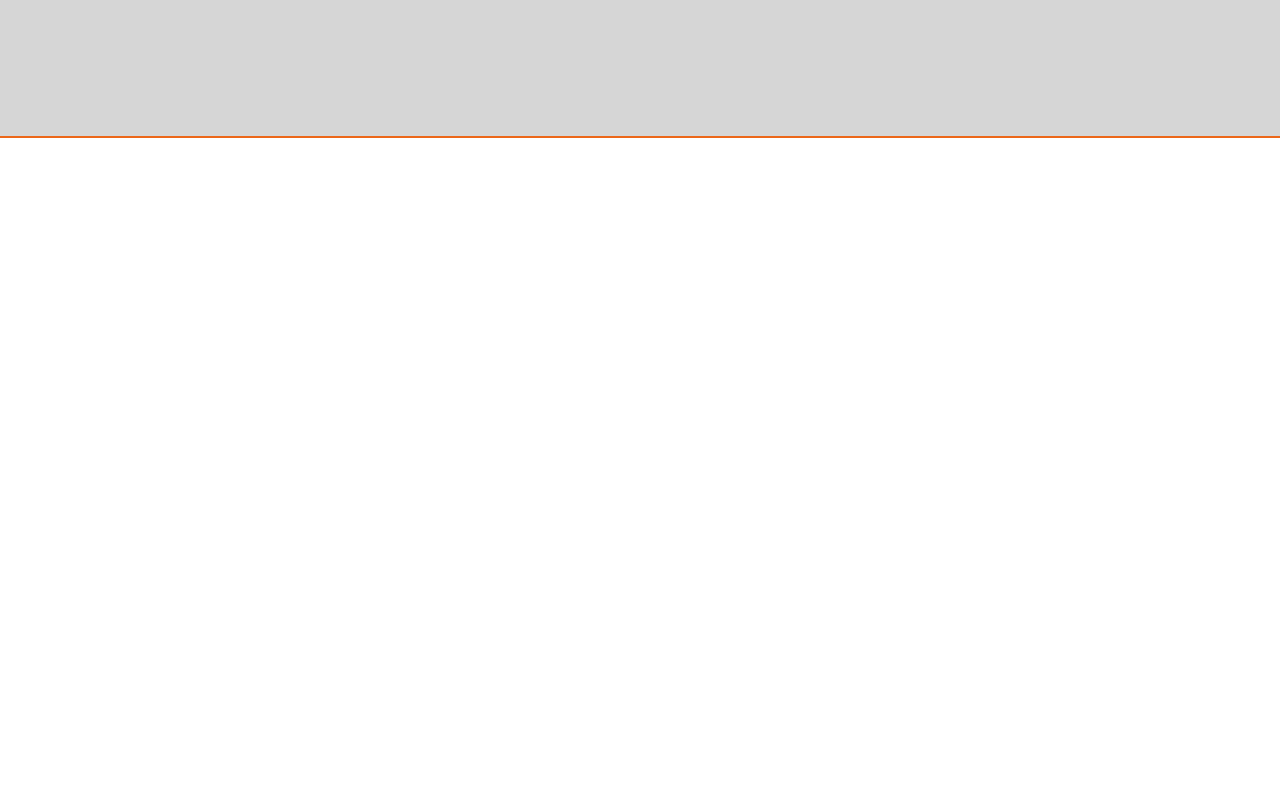
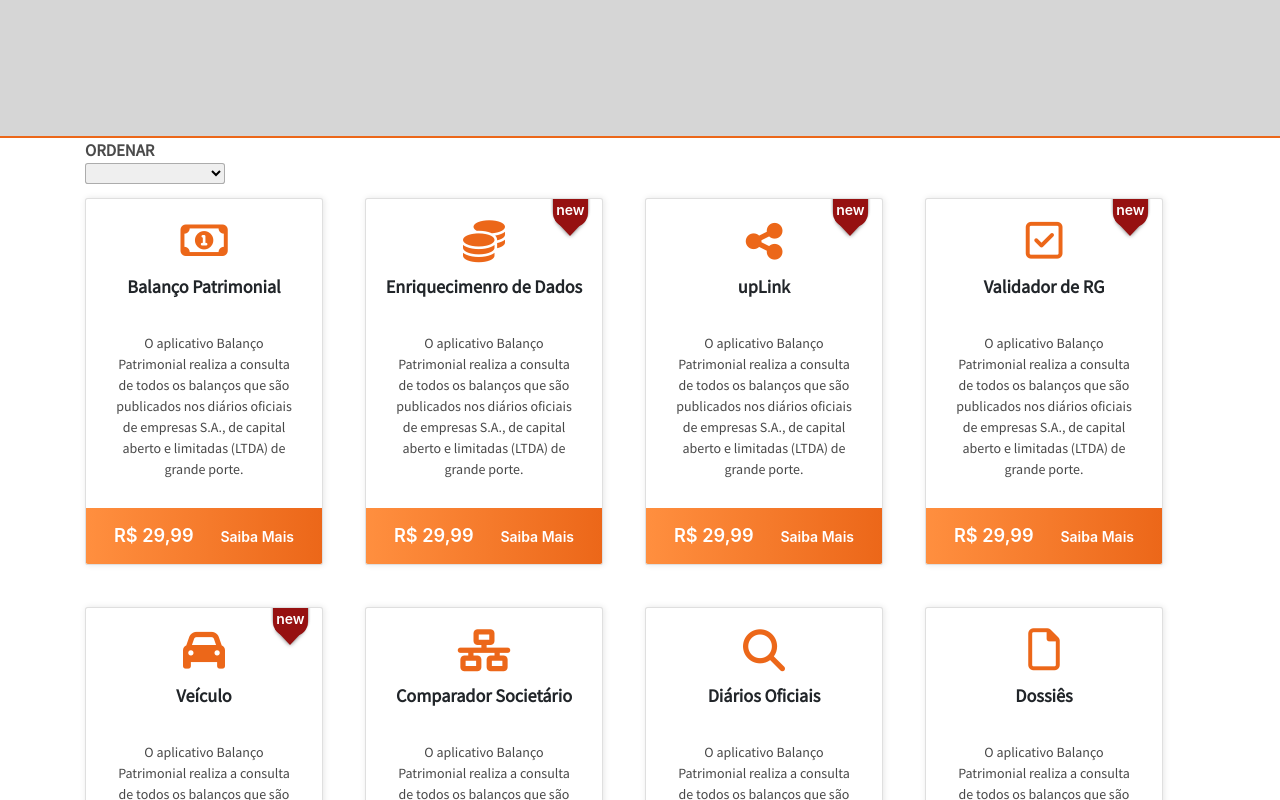
Before and after one commit to lauragrassig/up-vue-teste, a Vue app: page /#/ in a window 1280 px wide. Shown: the part 520-1320 px from the top of the page. Before the commit the page ends 800 px from the top, so only its background shows below. Built offline with nearby package versions, Linux system fonts and the light colour scheme.

Commit message:
Filter finalizado

```diff
--- a/public/index.html
+++ b/public/index.html
@@ -1,5 +1,6 @@
 <!DOCTYPE html>
 <html lang="en">
+
 <head>
   <meta charset="utf-8">
   <meta http-equiv="X-UA-Compatible" content="IE=edge">
@@ -7,11 +8,15 @@
   <link rel="icon" href="<%= BASE_URL %>favicon.ico">
   <title><%= htmlWebpackPlugin.options.title %></title>
 </head>
+
 <body>
   <noscript>
-      <strong>We're sorry but <%= htmlWebpackPlugin.options.title %> doesn't work properly without JavaScript enabled. Please enable it to continue.</strong>
+    <strong>We're sorry but <%= htmlWebpackPlugin.options.title %> doesn't work properly without JavaScript enabled.
+      Please enable it to continue.</strong>
   </noscript>
   <div id="app"></div>
   <!-- built files will be auto injected -->
 </body>
+<script src="https://kit.fontawesome.com/695946c9ba.js" crossorigin="anonymous"></script>
+
 </html>
--- /dev/null
+++ b/src/assets/scss/components/cards.scss
@@ -0,0 +1,139 @@
+.wrapper_cards {
+  display: grid;
+  grid-gap: 3rem;
+  grid-template-columns: repeat(auto-fill, 17rem);
+  justify-content: center;
+  margin-top: 1rem;
+
+  @media #{$device-g-md} {
+    justify-content: initial;
+  }
+
+  .card {
+    cursor: pointer;
+    position: relative;
+    border-radius: .2rem;
+    padding-top: 1.5rem;
+    box-shadow: 1px 0px 6px 0px rgba(0, 0, 0, 0.1);
+    overflow: hidden;
+    transition: .5s ease;
+
+    &:hover {
+      transform: translateY(-9px);
+    }
+
+    &.-inactive {
+      display: none;
+    }
+
+    &_icon {
+      display: flex;
+      justify-content: center;
+      color: $base-color;
+      font-size: 3rem;
+    }
+
+    &_title {
+      padding: 0 1rem;
+      margin-top: 1rem;
+
+      display: flex;
+      justify-content: center;
+
+      h3 {
+        font-size: 1.3rem;
+        font-weight: 600;
+      }
+    }
+
+    &_description {
+      padding: 1rem 2rem;
+      margin-top: 1rem;
+      padding-bottom: 5rem;
+      text-align: center;
+      color: #484848;
+    }
+
+    &_more {
+      background: $gradient-color;
+      height: 4rem;
+      padding: 0 2rem;
+
+      display: flex;
+      justify-content: space-between;
+      align-items: center;
+
+      position: absolute;
+      bottom: 0;
+      width: 100%;
+
+      .more_price {
+        color: white;
+        font-size: 1.3rem;
+        font-weight: 600;
+      }
+    }
+
+    &[data-eventtype="lancamento"] {
+      &:after {
+        content: 'new';
+
+        color: white;
+        text-align: center;
+        font-weight: 600;
+
+        width: 2.520rem;
+        height: 2rem;
+        top: 0;
+        right: 1rem;
+
+        position: absolute;
+        box-shadow: 0px -3px 3px rgba(0, 0, 0, 0.6);
+        background-color: $new-color;
+        border-bottom-left-radius: 1rem;
+        border-bottom-right-radius: 1rem;
+      }
+
+      &:before {
+        content: '';
+        position: absolute;
+
+        width: 0;
+        height: 0;
+        border-left: 1.1rem solid transparent;
+        border-right: 1.1rem solid transparent;
+        border-top: 1.2rem solid $new-color;
+
+        filter: drop-shadow(0px 0px 2px rgba(0, 0, 0, 0.6));
+        left: 13.5rem;
+        top: 1.5rem;
+      }
+    }
+  }
+}
+
+.select {
+  display: flex;
+  flex-direction: column;
+  align-items: center;
+
+  @media #{$device-g-md} {
+    align-items: inherit;
+  }
+
+  span {
+    color: $text-color;
+    font-weight: 800;
+    text-transform: uppercase;
+
+    @media #{$device-g-md} {
+      font-size: 1.2rem;
+    }
+  }
+
+  select {
+    border: 1px solid rgba(128, 128, 128, .6);
+    border-radius: .2rem;
+    max-width: 10rem;
+  }
+}
--- a/src/assets/scss/style.scss
+++ b/src/assets/scss/style.scss
@@ -18,6 +18,6 @@
 @import './components/logo.scss';
 @import './components/header.scss';
 @import './components/banner.scss';
-@import './components/card.scss';
+@import './components/cards.scss';
 
 //~* P A G E S *
--- /dev/null
+++ b/src/components/FilterSelect.vue
@@ -0,0 +1,168 @@
+<template>
+  <div>
+    <b-container>
+      <div class="select">
+        <span>Ordenar</span>
+        <select name="select_aplicativos" v-model="attbValue" @change="filterSelecteds()">
+          <option value="todos">Todos</option>
+          <option value="lancamento">Lançamento</option>
+          <option value="preco">Menor Preço</option>
+        </select>
+      </div>
+      <div class="wrapper_cards">
+        <div v-for="(card, key) in apiCards" :key="key" class="card" :data-eventtype="card.type">
+          <div class="card_icon">
+            <i :class="card.icon"></i>
+          </div>
+          <div class="card_title">
+            <h3>{{card.title}}</h3>
+          </div>
+          <div class="card_description">
+            <p>{{card.description}}</p>
+          </div>
+          <div class="card_more">
+            <div class="more_price">R$ 29,99</div>
+            <div class="more_button">
+              <button class="button_default --no-bg" @click="openSaibaMais(key)">Saiba Mais</button>
+            </div>
+          </div>
+        </div>
+      </div>
+    </b-container>
+  </div>
+</template>
+
+<script>
+export default {
+  data () {
+    return {
+      apiCards: [
+        {
+          title: 'Balanço Patrimonial',
+          description:
+            'O aplicativo Balanço Patrimonial realiza a consulta de todos os balanços que são publicados nos diários oficiais de empresas S.A., de capital aberto e limitadas (LTDA) de grande porte.',
+          icon: 'far fa-money-bill-alt',
+          type: 'preco',
+          price: '29,00'
+        },
+        {
+          title: 'Enriquecimenro de Dados',
+          description:
+            'O aplicativo Balanço Patrimonial realiza a consulta de todos os balanços que são publicados nos diários oficiais de empresas S.A., de capital aberto e limitadas (LTDA) de grande porte.',
+          icon: 'fas fa-coins',
+          type: 'lancamento',
+          price: '40,00'
+        },
+        {
+          title: 'upLink',
+          description:
+            'O aplicativo Balanço Patrimonial realiza a consulta de todos os balanços que são publicados nos diários oficiais de empresas S.A., de capital aberto e limitadas (LTDA) de grande porte.',
+          icon: 'fas fa-share-alt',
+          type: 'lancamento',
+          price: '40,00'
+        },
+        {
+          title: 'Validador de RG',
+          description:
+            'O aplicativo Balanço Patrimonial realiza a consulta de todos os balanços que são publicados nos diários oficiais de empresas S.A., de capital aberto e limitadas (LTDA) de grande porte.',
+          icon: 'far fa-check-square',
+          type: 'lancamento',
+          price: '40,00'
+        },
+        {
+          title: 'Veículo',
+          description:
+            'O aplicativo Balanço Patrimonial realiza a consulta de todos os balanços que são publicados nos diários oficiais de empresas S.A., de capital aberto e limitadas (LTDA) de grande porte.',
+          icon: 'fas fa-car',
+          type: 'lancamento',
+          price: '40,00'
+        },
+        {
+          title: 'Comparador Societário',
+          description:
+            'O aplicativo Balanço Patrimonial realiza a consulta de todos os balanços que são publicados nos diários oficiais de empresas S.A., de capital aberto e limitadas (LTDA) de grande porte.',
+          icon: 'fas fa-network-wired',
+          type: 'preco',
+          price: '29,00'
+        },
+        {
+          title: 'Diários Oficiais',
+          description:
+            'O aplicativo Balanço Patrimonial realiza a consulta de todos os balanços que são publicados nos diários oficiais de empresas S.A., de capital aberto e limitadas (LTDA) de grande porte.',
+          icon: 'fas fa-search',
+          type: 'preco',
+          price: '29,00'
+        },
+        {
+          title: 'Dossiês',
+          description:
+            'O aplicativo Balanço Patrimonial realiza a consulta de todos os balanços que são publicados nos diários oficiais de empresas S.A., de capital aberto e limitadas (LTDA) de grande porte.',
+          icon: 'far fa-file',
+          type: 'preco',
+          price: '29,00'
+        },
+        {
+          title: 'Ficha Cadastral',
+          description:
+            'O aplicativo Balanço Patrimonial realiza a consulta de todos os balanços que são publicados nos diários oficiais de empresas S.A., de capital aberto e limitadas (LTDA) de grande porte.',
+          icon: 'fas fa-address-card',
+          type: 'preco',
+          price: '29,00'
+        },
+        {
+          title: 'Históricop Empresarial',
+          description:
+            'O aplicativo Balanço Patrimonial realiza a consulta de todos os balanços que são publicados nos diários oficiais de empresas S.A., de capital aberto e limitadas (LTDA) de grande porte.',
+          icon: 'fas fa-user-secret',
+          type: 'preco',
+          price: '29,00'
+        },
+        {
+          title: 'upMap',
+          description:
+            'O aplicativo Balanço Patrimonial realiza a consulta de todos os balanços que são publicados nos diários oficiais de empresas S.A., de capital aberto e limitadas (LTDA) de grande porte.',
+          icon: 'fas fa-map-marker-alt',
+          type: 'preco',
+          price: '29,00'
+        },
+        {
+          title: 'upMatch',
+          description:
+            'O aplicativo Balanço Patrimonial realiza a consulta de todos os balanços que são publicados nos diários oficiais de empresas S.A., de capital aberto e limitadas (LTDA) de grande porte.',
+          icon: 'fas fa-bullseye',
+          type: 'preco',
+          price: '29,00'
+        }
+      ]
+    }
+  },
+  attbValue: '',
+  methods: {
+    filterSelecteds: function () {
+      const selected = this.attbValue
+      const cardList = document.querySelectorAll('.card')
+
+      this.showSelectAll(cardList)
+
+      // eslint-disable-next-line no-unused-expressions
+      selected !== 'todos' ? this.displayOnly(selected, cardList) : null
+    },
+    showSelectAll (cardList) {
+      cardList.forEach(card => {
+        card.classList.contains('-inactive') &&
+          card.classList.remove('-inactive')
+      })
+    },
+    displayOnly (value, cardList) {
+      cardList.forEach(card => {
+        if (card.attributes.getNamedItem('data-eventtype').value !== value) {
+          !card.classList.contains('-inactive') && card.classList.add('-inactive')
+        }
+      })
+    },
+    openSaibaMais (key) {
+      localStorage.setItem('currentFont', JSON.stringify(this.apiCards[key]))
+    }
+  }
+}
+</script>
--- a/src/views/Home.vue
+++ b/src/views/Home.vue
@@ -1,17 +1,19 @@
 <template>
   <div class="home">
     <Banner/>
+    <FilterSelect />
   </div>
 </template>
 
 <script>
-// @ is an alias to /src
 import Banner from '@/components/Banner.vue'
+import FilterSelect from '@/components/FilterSelect.vue'
 
 export default {
   name: 'Home',
   components: {
-    Banner
+    Banner,
+    FilterSelect
   }
 }
 </script>
```
Also changed, not shown: src/assets/scss/components/card.scss (deleted). Lines whose indentation alone changed are shown as unchanged.
